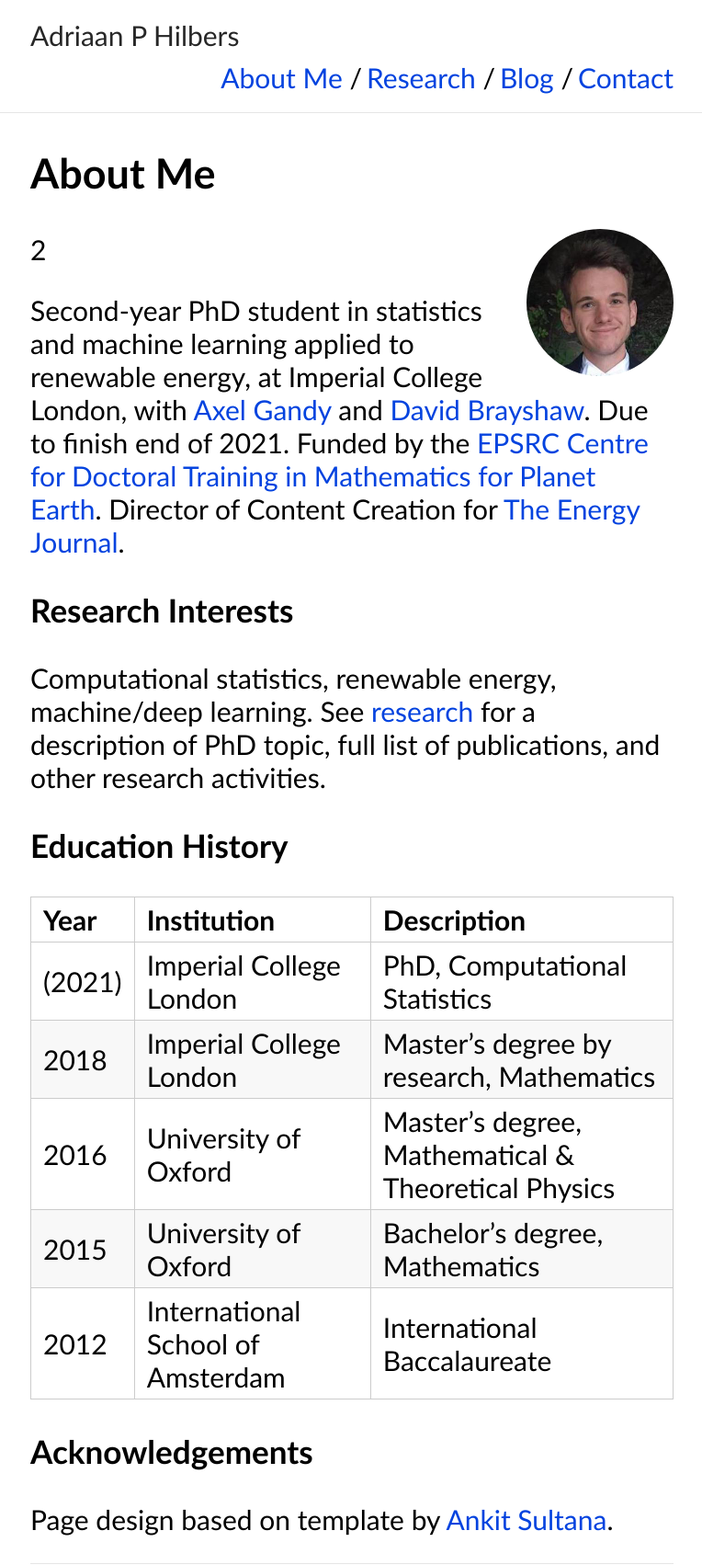
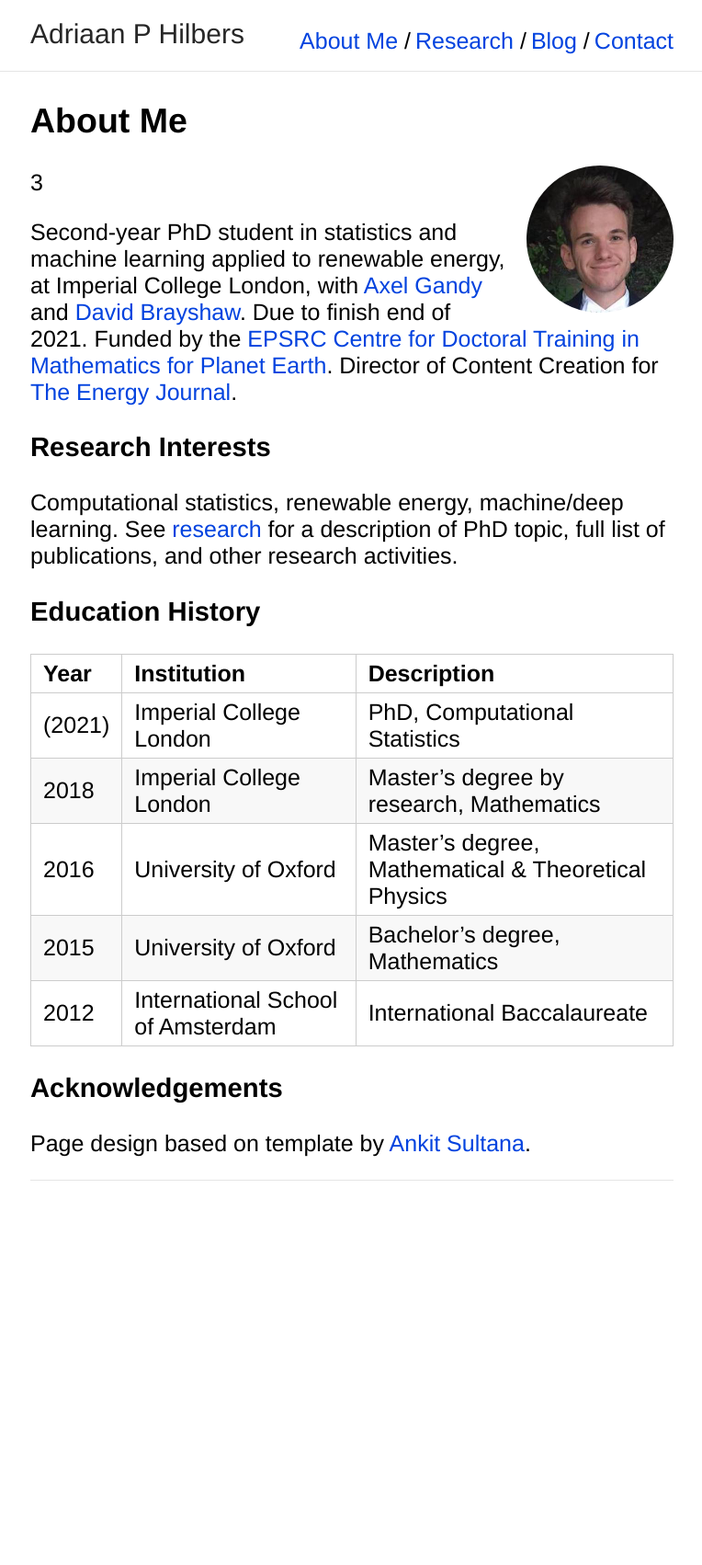
Before and after one commit to ahilbers/ahilbers.github.io, a Jekyll site: the page built from index.md, in a window 1280 px wide. Shown: the whole page at 92% size, without its empty margins (257-1021 px from the left). Built offline with Jekyll 4.4.1, drawn with Linux system fonts in a browser that asks for light colours; our own code applies the rules of GitHub Pages for plain Markdown files; after the commit the page ends 1285 px from its top, so only the background shows below that.

Commit message:
update font

```diff
--- a/_sass/_style.scss
+++ b/_sass/_style.scss
@@ -11,8 +11,8 @@ html {
 }
 body {
     margin: 0;
-    font-family: "Calibri";
-    font-size: 30px;
+    font-family: "Helvetica";
+    font-size: 25px;
     height: 100%;
 }
 a {
--- a/index.md
+++ b/index.md
@@ -7,7 +7,7 @@ layout: default
 
 <img class="profile-picture" src="images/adriaan.jpg">
 
-2
+3
 
 Second-year PhD student in statistics and machine learning applied to renewable energy, at Imperial College London, with [Axel Gandy](http://wwwf.imperial.ac.uk/~agandy/) and [David Brayshaw](https://research.reading.ac.uk/meteorology/people/david-brayshaw/). Due to finish end of 2021. Funded by the [EPSRC Centre for Doctoral Training in Mathematics for Planet Earth](https://www.mpecdt.org). Director of Content Creation for [The Energy Journal](http://energyjournal.co.uk).
 
```
